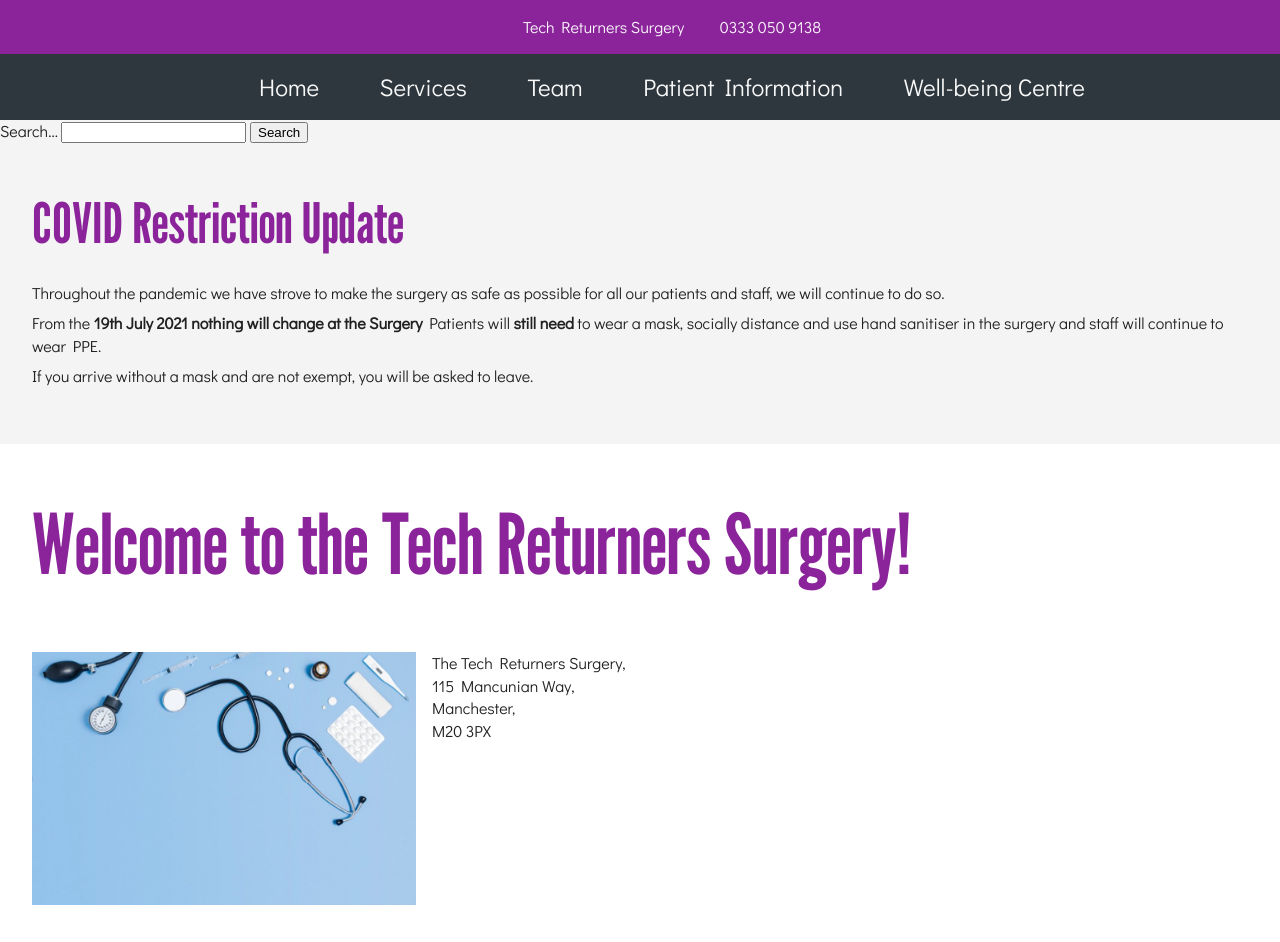
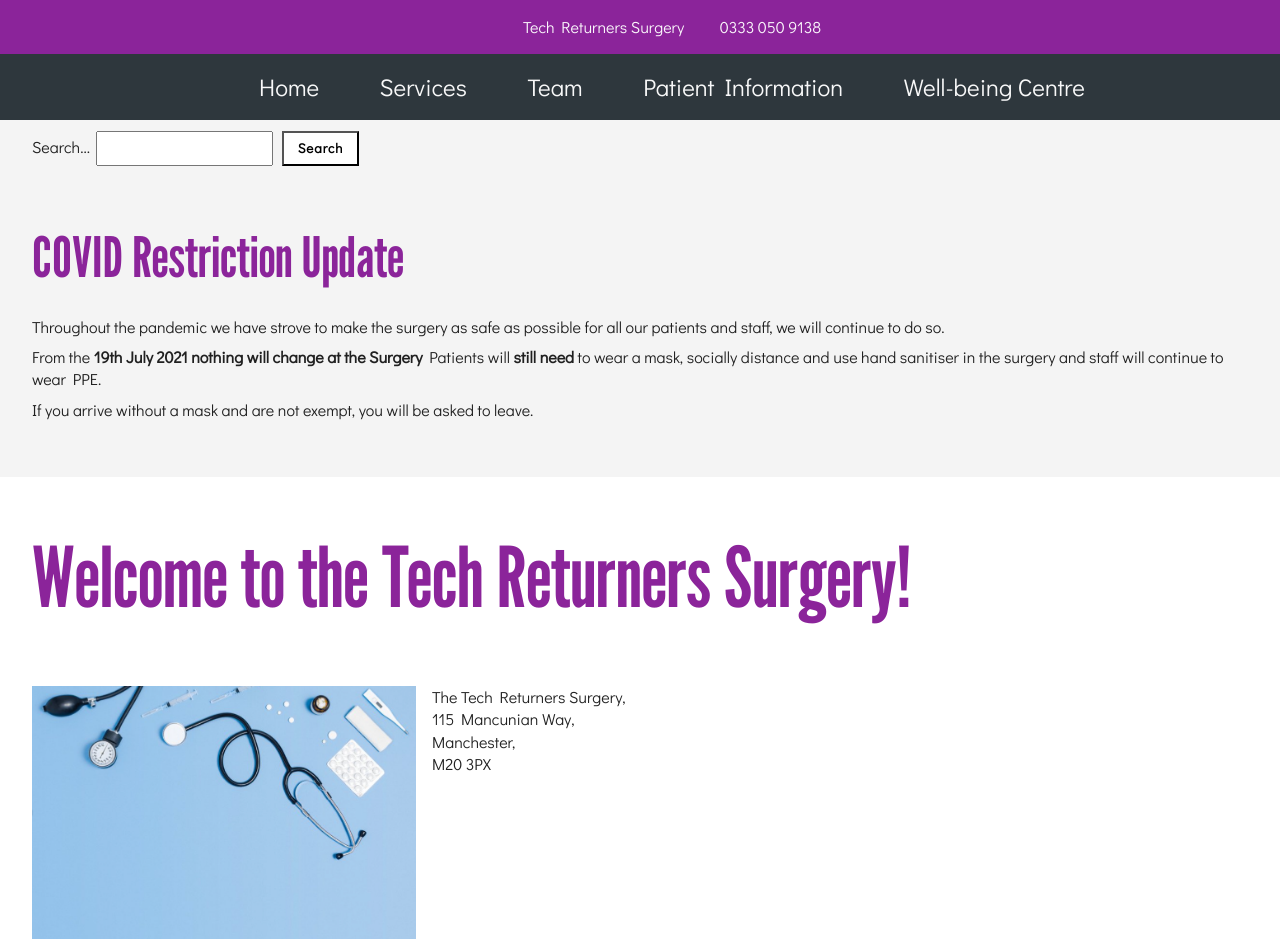
Before and after one commit to ZannaP/css-key-concepts, a website: page index.html in a window 1280 px wide. Shown: the top 942 px of the page. Drawn offline with nearby package versions, Linux system fonts and the light colour scheme.

Commit message:
feat: css serach block

```diff
--- a/styles.css
+++ b/styles.css
@@ -93,9 +93,31 @@ nav a {
 nav a:hover {
   color: var(--color-on-primary-20);
 }
+/* search */
+input,
+input,
+button {
+  margin: 0.8em 0.2em 0.8em 0.2em;
+  font-family: "Didact Gothic", sans-serif;
+}
+label {
+  margin-left: 2rem;
+}
+input {
+  padding: 0.5em;
+}
+button {
+  padding: 0.5em 1em;
+  background-color: var(--color-surface);
+  font-weight: bold;
+  letter-spacing: 0.07em;
+}
+button:hover {
+  background-color: var(--color-on-surface);
+  color: var(--color-surface);
+}
 /* img */
 .section-with-img {
-  background-color: red;
   display: flex;
   flex-direction: row;
   flex-wrap: wrap;
@@ -108,3 +130,6 @@ nav a:hover {
   width: 30vw;
 }
 /* video */
+section video {
+  width: 100%;
+}
```
